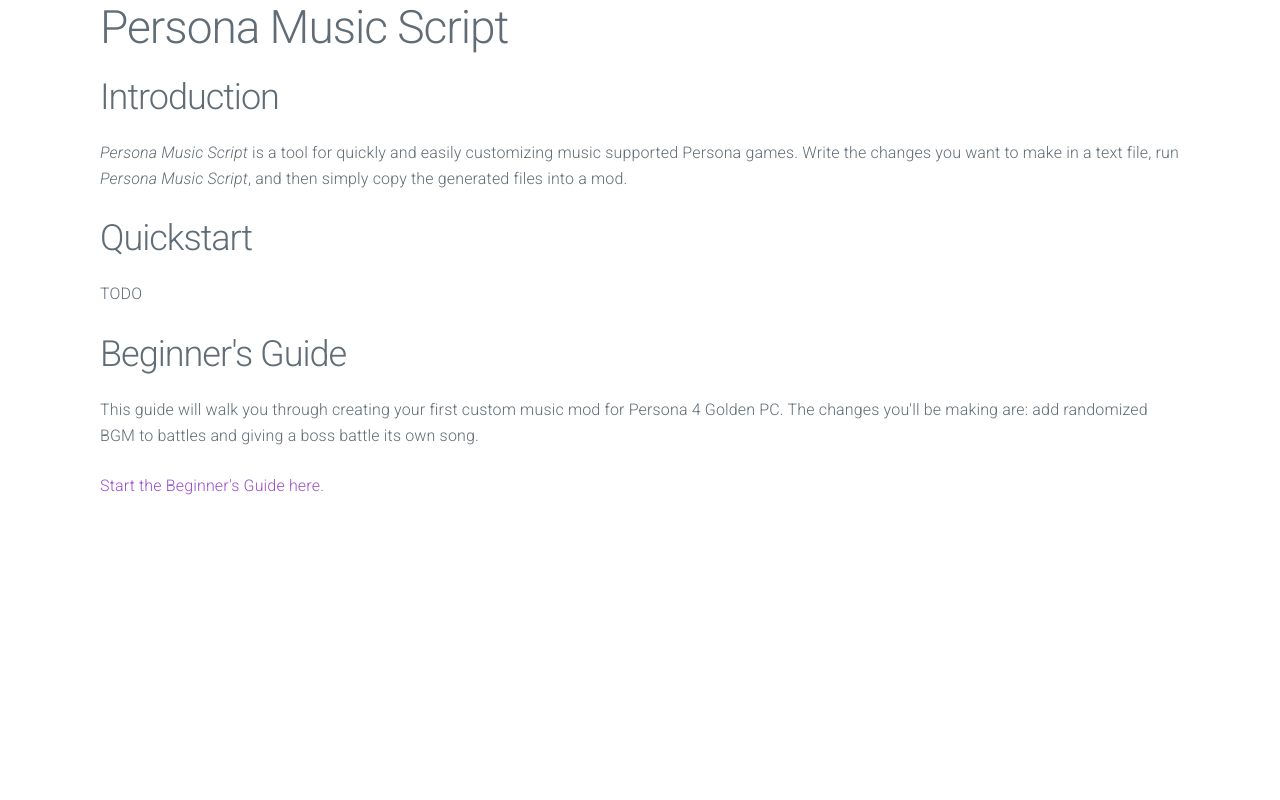
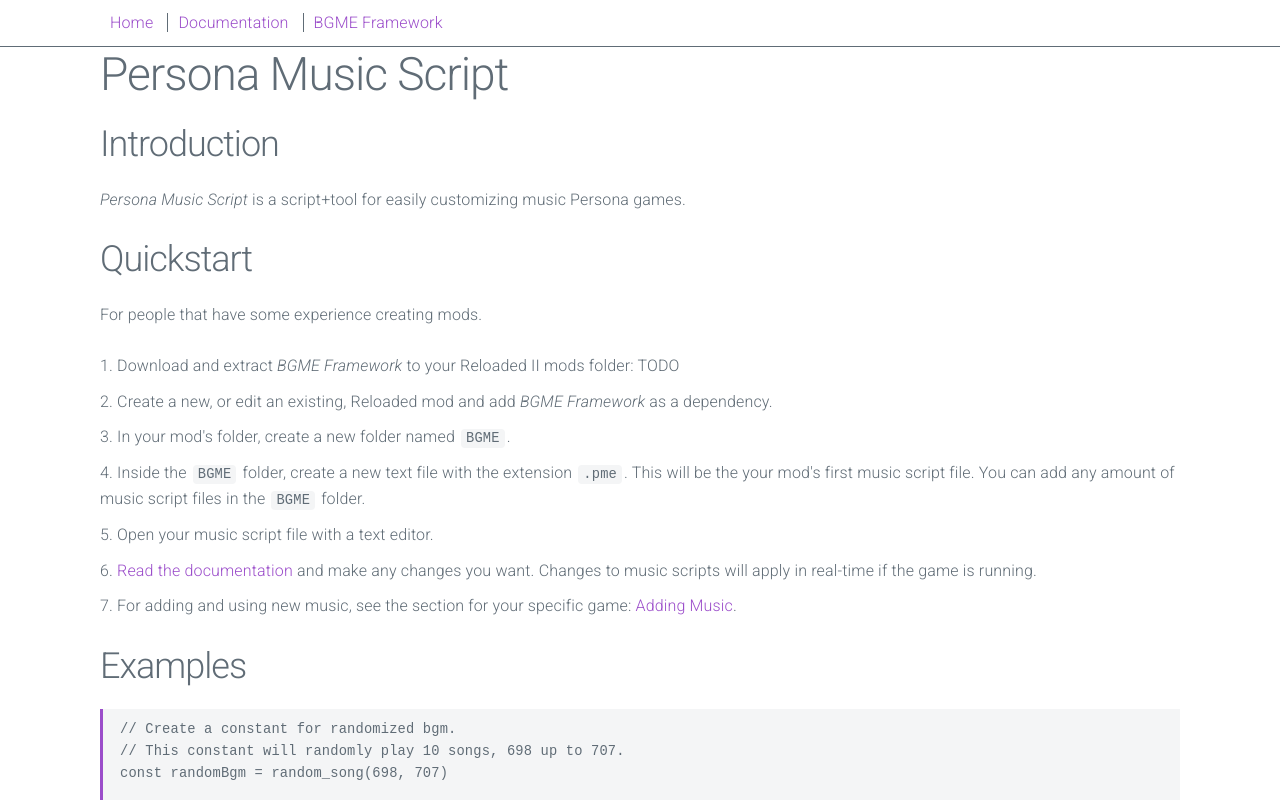
Before and after one commit to T-PoseRatkechi/PersonaMusicScript, a SvelteKit app in the folder sveltekit/: page / in a window 1280 px wide. Shown: the top 800 px of the page. Built offline with nearby package versions, Linux system fonts and the light colour scheme.

Commit message:
Add quickstart and nav.

```diff
--- a/sveltekit/src/routes/+layout.svelte
+++ b/sveltekit/src/routes/+layout.svelte
@@ -1,5 +1,29 @@
 <script lang="ts">
 	import 'milligram';
+	import { base } from '$app/paths';
+	import Link from '$lib/Link.svelte';
 </script>
 
+<div id="nav">
+	<div class="container">
+		<Link url="{base}/" text="Home" />
+		<Link url="{base}/docs" text="Documentation" />
+		<Link url="{base}/bgme-framework" text="BGME Framework" />
+	</div>
+</div>
 <slot />
+
+<style>
+	#nav {
+		border-bottom: 1px solid #606c76;
+		padding: 1rem 0;
+	}
+
+	:global(#nav a + a) {
+		border-left: 1px solid #606c76;
+	}
+
+	:global(#nav a) {
+		padding: 0 1rem;
+	}
+</style>
--- a/sveltekit/src/routes/+page.svelte
+++ b/sveltekit/src/routes/+page.svelte
@@ -1,5 +1,36 @@
 <script lang="ts">
 	import { base } from '$app/paths';
+	import Link from '$lib/Link.svelte';
+	const example1: string = `
+// Create a constant for randomized bgm.
+// This constant will randomly play 10 songs, 698 up to 707.
+const randomBgm = random_song(698, 707)
+
+// Encounter block that uses a collection.
+// The block will make all battles in Yukiko's Castle
+// have randomized bgm.
+encounter["Yukiko's Castle"]:
+  music = randomBgm
+end
+
+// Encounter block that will affect all battles.
+// The block will make all battles use specialist for the victory
+// screen, if the player has advantage.
+encounter["all"]:
+  victory_advantage_bgm = song("specialist")
+end
+
+// Override main menu music.
+// Now randomly plays 5 songs.
+global_bgm[19]:
+  music = random_song(800, 804)
+end
+
+// Set floor 1 to play snowflakes.
+floor[1]:
+  music = song("snowflakes")
+end
+`.trim();
 </script>
 
 <div class="container">
@@ -8,19 +39,36 @@
 			<h1>Persona Music Script</h1>
 			<h2>Introduction</h2>
 			<p>
-				<em>Persona Music Script</em> is a tool for quickly and easily customizing music supported
-				Persona games. Write the changes you want to make in a text file, run
-				<em>Persona Music Script</em>, and then simply copy the generated files into a mod.
+				<em>Persona Music Script</em> is a script+tool for easily customizing music Persona games.
 			</p>
 			<h2>Quickstart</h2>
-			<p>TODO</p>
-			<h2>Beginner's Guide</h2>
-			<p>
-				This guide will walk you through creating your first custom music mod for Persona 4 Golden
-				PC. The changes you'll be making are: add randomized BGM to battles and giving a boss battle
-				its own song.
-			</p>
-			<a href="{base}/beginners-guide">Start the Beginner's Guide here.</a>
+			<p>For people that have some experience creating mods.</p>
+			<ol>
+				<li>Download and extract <i>BGME Framework</i> to your Reloaded II mods folder: TODO</li>
+				<li>
+					Create a new, or edit an existing, Reloaded mod and add <i>BGME Framework</i> as a dependency.
+				</li>
+				<li>In your mod's folder, create a new folder named <code>BGME</code>.</li>
+				<li>
+					Inside the <code>BGME</code> folder, create a new text file with the extension
+					<code>.pme</code>. This will be the your mod's first music script file. You can add any
+					amount of music script files in the
+					<code>BGME</code> folder.
+				</li>
+				<li>Open your music script file with a text editor.</li>
+				<li>
+					<Link url="{base}/docs">Read the documentation</Link> and make any changes you want. Changes
+					to music scripts will apply in real-time if the game is running.
+				</li>
+				<li>
+					For adding and using new music, see the section for your specific game: <Link
+						url="{base}/bgme-framework"
+						text="Adding Music"
+					/>.
+				</li>
+			</ol>
+			<h2>Examples</h2>
+			<pre><code>{example1}</code></pre>
 		</div>
 	</div>
 </div>
```
